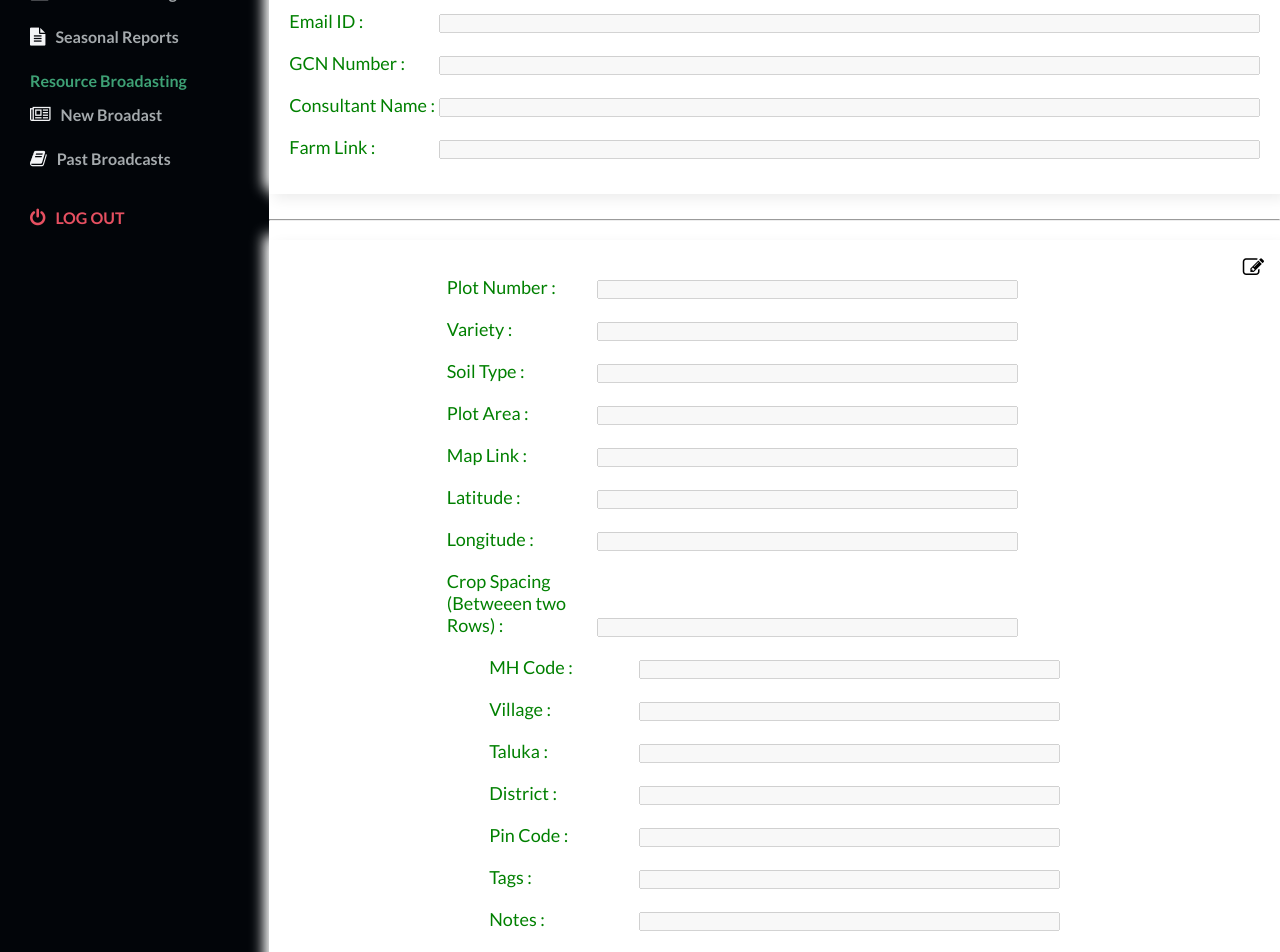
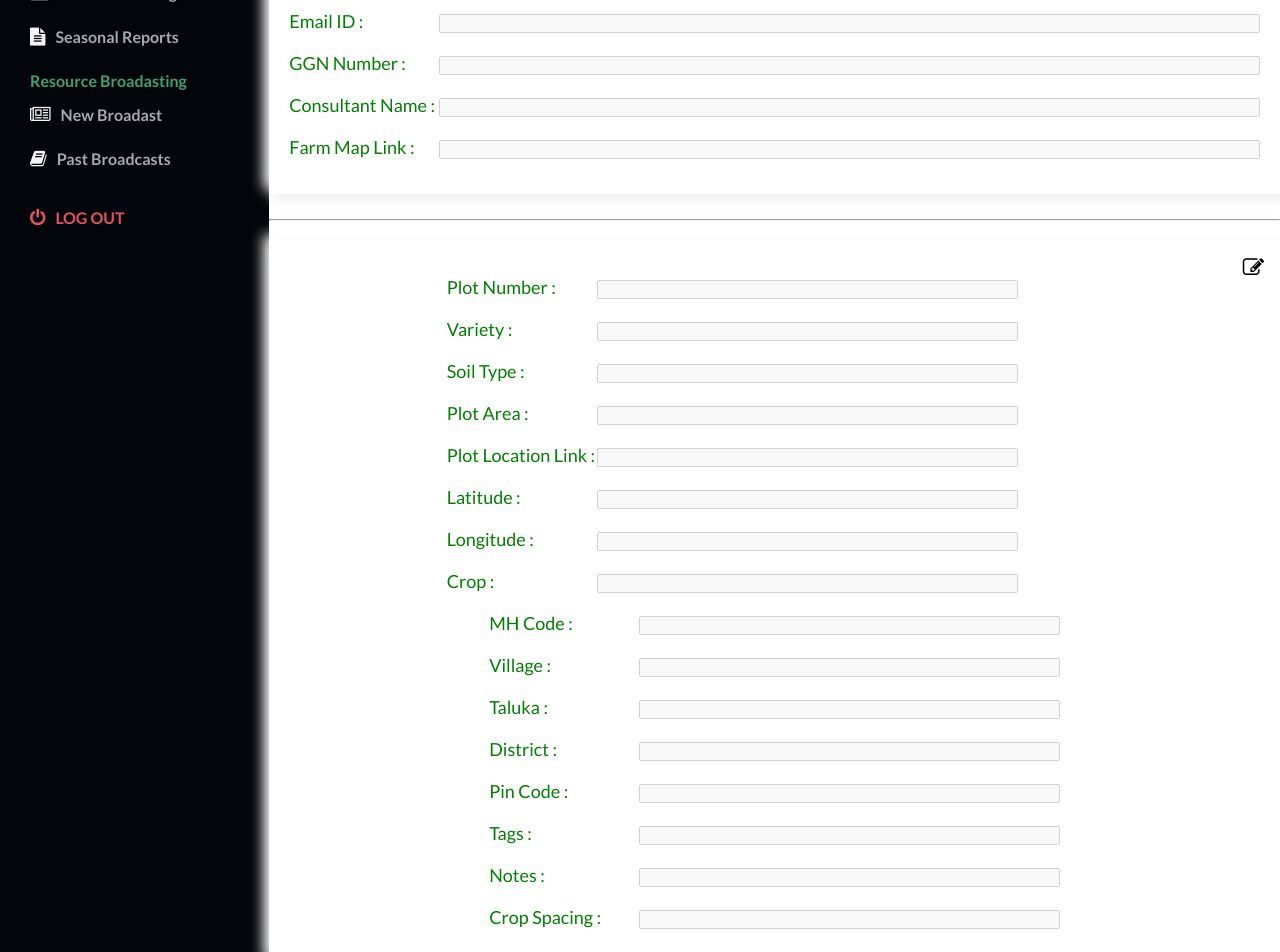
Before and after one commit to Harshal-9/FreshExpress-Dashboard, a React (Create React App) app: page /FarmerProfile in a window 1280 px wide. Shown: the part 660-1612 px from the top of the page. Built offline with nearby package versions, Linux system fonts and the light colour scheme.

Commit message:
Changes told by Fresh Express

```diff
--- a/src/components/main/FarmerProfile.js
+++ b/src/components/main/FarmerProfile.js
@@ -91,7 +91,7 @@ function FarmerProfile() {
               <input type="text" disabled={isDisabled} size="100"></input>
               <br />
               <br />
-              <label className="FarmerProfileLabel">GCN Number : </label>
+              <label className="FarmerProfileLabel">GGN Number : </label>
               <input type="text" disabled={isDisabled} size="100"></input>
               <br />
               <br />
@@ -99,7 +99,7 @@ function FarmerProfile() {
               <input type="text" disabled={isDisabled} size="100"></input>
               <br />
               <br />
-              <label className="FarmerProfileLabel">Farm Link : </label>
+              <label className="FarmerProfileLabel">Farm Map Link : </label>
               <input type="text" disabled={isDisabled} size="100"></input>
               <br />
               <br />
@@ -151,7 +151,7 @@ function FarmerProfile() {
                 <input type="text" disabled={isDisabledPlot} size="50"></input>
                 <br />
                 <br />
-                <label className="FarmerProfileLabel">Map Link : </label>
+                <label className="FarmerProfileLabel">Plot Location Link : </label>
                 <input type="text" disabled={isDisabledPlot} size="50"></input>
                 <br />
                 <br />
@@ -164,7 +164,7 @@ function FarmerProfile() {
                 <br />
                 <br />
                 <label className="FarmerProfileLabel">
-                  Crop Spacing (Betweeen two Rows) :{" "}
+                  Crop :{" "}
                 </label>
                 <input type="text" disabled={isDisabledPlot} size="50"></input>
                 <br />
@@ -200,7 +200,7 @@ function FarmerProfile() {
                 <br />
                 <br />
                 <label className="FarmerProfileLabel">
-                  Crop Spacing (Betweeen two crops ) :{" "}
+                  Crop Spacing :{" "}
                 </label>
                 <input type="text" disabled={isDisabledPlot} size="50"></input>
                 <br />
```
